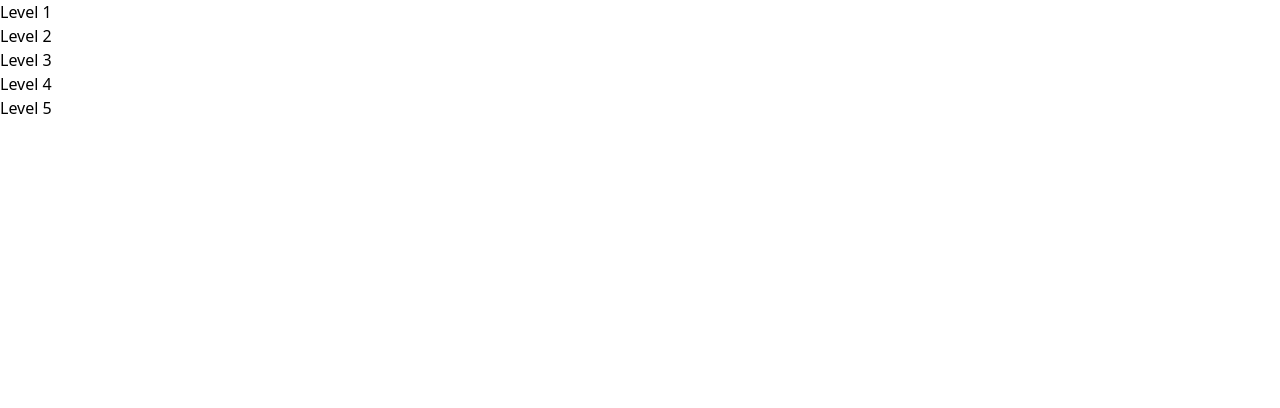
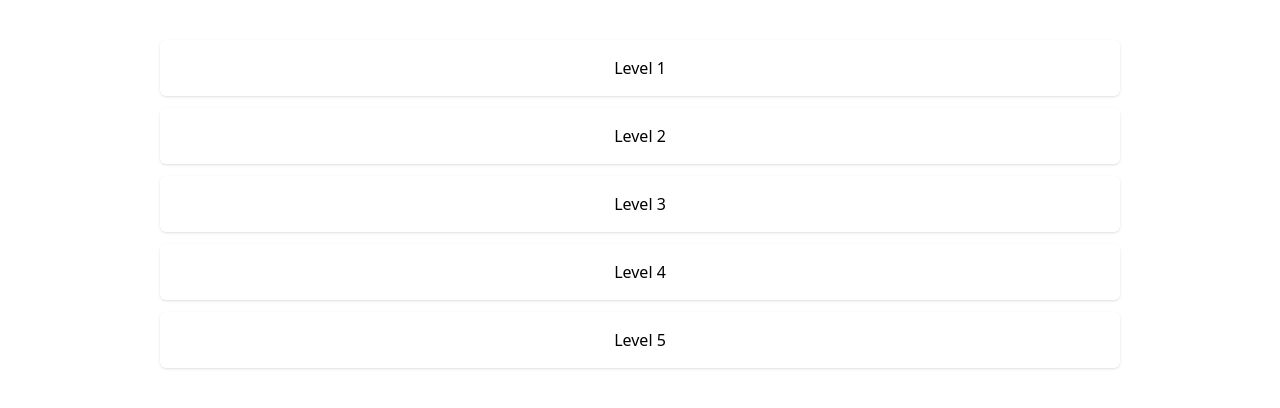
Before and after one commit to evantyip/bigBrainPuzzlesClient, a React (Vite) app: page / in a window 1280 px wide. Shown: the top 408 px of the page. Built offline with nearby package versions, Linux system fonts and the light colour scheme.

Commit message:
Make level selection centered

```diff
--- a/src/routes/index.tsx
+++ b/src/routes/index.tsx
@@ -8,12 +8,19 @@ export const Route = createFileRoute('/')({
 
 function App() {
   return (
-    <div className="flex flex-col justify-center">
-      {Object.keys(levels).map((key) => (
-        <Link key={key} to="/puzzles/$puzzleId" params={{ puzzleId: Number(key) }}>
-          Level {key}
-        </Link>
-      ))}
+    <div className="pt-10 flex justify-center">
+      <ul role="list" className="w-3/4 space-y-3">
+        {Object.keys(levels).map((key) => (
+          <Link
+            key={key}
+            to="/puzzles/$puzzleId"
+            params={{ puzzleId: Number(key) }}
+            className="flex justify-center px-4 py-4 shadow sm:rounded-md sm:px-6"
+          >
+            Level {key}
+          </Link>
+        ))}
+      </ul>
     </div>
   )
 }
```
